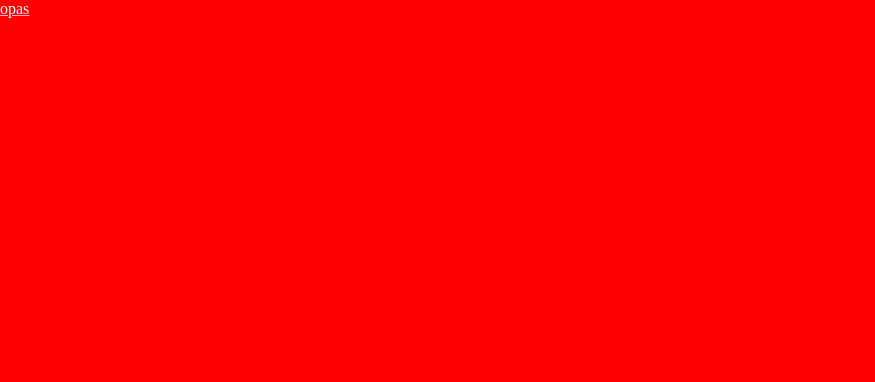
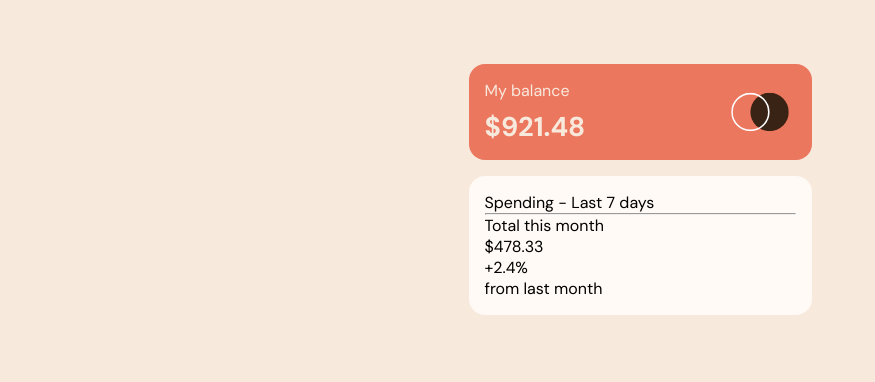
Before and after one commit to AlexFer-123/expenses-chart-component, a plain HTML site: page index.html in a window 1280 px wide. Shown: the whole page, without its empty margins (0-875 px from the left). Drawn offline with Linux system fonts and the light colour scheme.

Commit message:
start project

```diff
--- a/assets/css/global.scss
+++ b/assets/css/global.scss
@@ -8,10 +8,59 @@
 }
 
 body {
-    background-color: var.$bg-background;
+    background-color: var.$cream;
     color: black;
+    font-family: var.$font-family;
+    display: flex;
+    justify-content: center;
 
-    a {
-        color: white;
+    section {
+
     }
 }
+
+.expenses-chart {
+    display: flex;
+    flex-direction: column;
+    padding: 4rem 1rem;
+    align-items: center;
+}
+
+.balance {
+    background-color: var.$soft-red;
+    padding: 1rem;
+    width: calc(375px - 2rem);
+    color: white;
+    border-radius: 1rem;
+    display: flex;
+    justify-content: space-between;
+    margin-bottom: 1rem;
+
+    .actual-balance {
+        p {
+            font-size: 400;
+            color: var.$cream;
+            margin-bottom: .5rem;
+        }
+
+        p.money {
+            font-size: 1.7rem;
+            font-weight: 700;
+            margin-bottom: 0;
+        }
+
+    }
+
+    .circles {
+        display: flex;
+        justify-content: center;
+        align-items: center;
+        transform: scale(.8);
+    }
+}
+.spending {
+    background-color: var.$very-pale-orange;
+    padding: 1rem;
+    border-radius: 1rem;
+    width: calc(375px - 2rem);
+}
--- a/assets/css/var.scss
+++ b/assets/css/var.scss
@@ -1 +1,17 @@
-$bg-background: red;
+@import url('https://fonts.googleapis.com/css2?family=DM+Sans:wght@400;700&display=swap');
+
+$font-family: 'DM Sans', sans-serif;
+
+
+
+// Primary colors
+
+$soft-red: hsl(10, 79%, 65%);
+$cyan: hsl(186, 34%, 60%);
+
+// Secondary colors
+
+$dark-brown: hsl(25, 47%, 15%);
+$medium-brown: hsl(28, 10%, 53%);
+$cream: hsl(27, 66%, 92%);
+$very-pale-orange: hsl(33, 100%, 98%);
--- a/index.html
+++ b/index.html
@@ -11,7 +11,33 @@
 </head>
 <body>
 
-  <section class="expenses-chart">  <a href="/about">opas</a></section>
+  <section class="expenses-chart">
+    <div class="balance">
+      <div class="actual-balance">
+        <p>My balance</p>
+        <p class="money">$921.48</p>
+      </div>
+      <div class="circles">
+        <svg width="72" height="48" viewBox="0 0 72 48" xmlns="http://www.w3.org/2000/svg"><g fill="none" fill-rule="evenodd"><circle fill="#382314" cx="48" cy="24" r="24"/><circle stroke="#FFF" stroke-width="2" cx="24" cy="24" r="23"/></g></svg>
+      </div>
+    </div>
+
+    <div class="spending">
+      <p class="spending-last-days">Spending - Last 7 days</p>
+      <div class="graphic"></div>
+      <hr>
+      <div>
+        <div class="month">
+          <div><p class="total">Total this month</p></div>
+          <div><p class="value">$478.33</p></div>
+        </div>
+        <div class="percent">
+          <p>+2.4%</p>
+          <p>from last month</p>
+        </div>
+      </div>
+    </div>
+  </section>
 
 
 
```
Also changed, not shown: assets/css/main.css, 1 other file.
